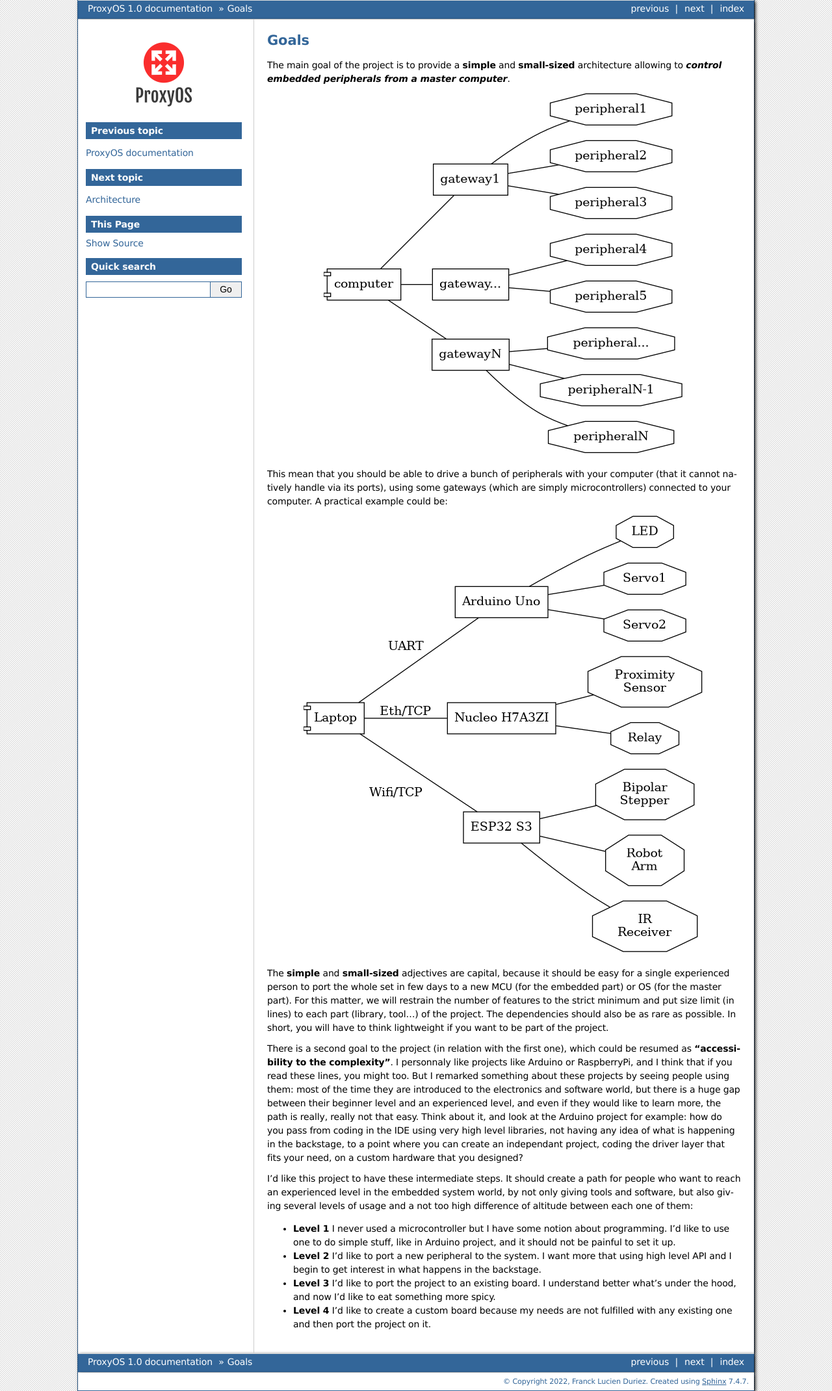
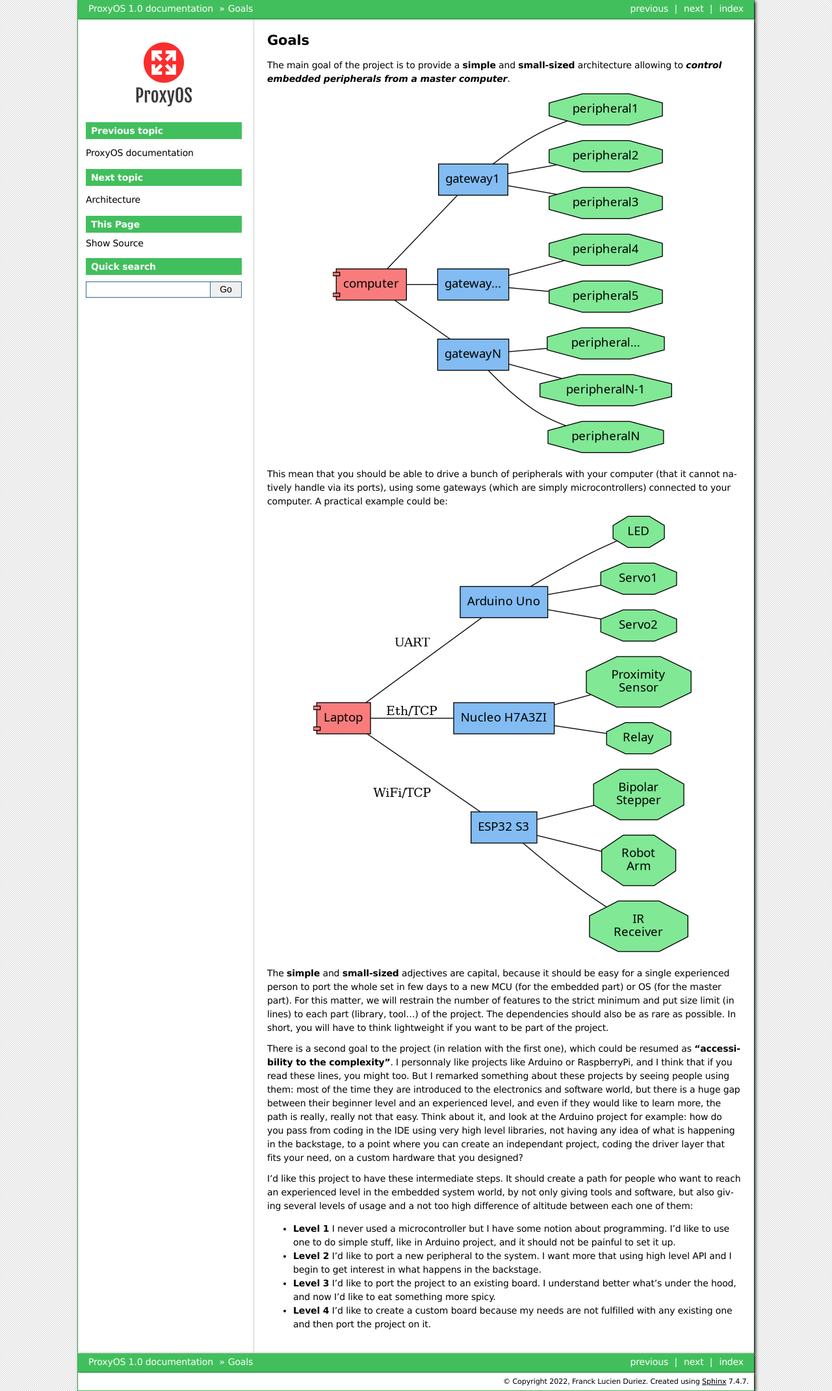
Before and after one commit to ProxyOS/documentation, a Sphinx documentation site: the page built from source/goals.rst, in a window 1280 px wide. Shown: the whole page at 65% size. Built offline with Sphinx 7.4.7, drawn with Linux system fonts in a browser that asks for light colours.

Commit message:
theme: customize html theme

```diff
--- a/source/_static/css/proxyos.css
+++ b/source/_static/css/proxyos.css
@@ -1,11 +1,37 @@
 :root {
   --navigation-width: 240px;
   --body-max-width: 800px;
+  --neutral-color:  black;
+  --primary-color: #42BF5D;
+  --secondary-color: #336699;
 }
 
 body {
   max-width: fit-content;
   margin: auto;
+  border-right: 1px solid var(--primary-color);
+  border-left: 1px solid var(--primary-color);
+}
+
+div.related ul,
+div.sphinxsidebar h1,
+div.sphinxsidebar h2,
+div.sphinxsidebar h3,
+div.sphinxsidebar h4 {
+  background-color: var(--primary-color);
+  border: 1px solid var(--primary-color);
+}
+
+h2, div.footer {
+  border-bottom: 1px solid var(--primary-color);
+}
+
+h1, h2, h3, a, a:hover, div.footer a, div.footer {
+  color: var(--neutral-color);
+}
+
+div.admonition p.admonition-title {
+  background-color: var(--primary-color);
 }
 
 div.sphinxsidebar {
--- a/source/goals.rst
+++ b/source/goals.rst
@@ -9,16 +9,17 @@
 
   graph abstract {
     rankdir="LR"
+    node [ fontname="Lucida Grande" ]
 
     subgraph Computer {
       rank=same
-      node [ shape=component ]
+      node [ shape=component, style=filled, fillcolor="#f97c7c" ]
       pc [label="computer"]
     }
 
     subgraph Gateway {
       rank=same
-      node [ shape=box ]
+      node [ shape=box, style=filled, fillcolor="#82bcf2" ]
       g1 [label="gateway1"]
       gx [label="gateway..."]
       gn [label="gatewayN"]
@@ -26,7 +27,7 @@
 
     subgraph Peripheral {
       rank=same
-      node [ shape=octagon ]
+      node [ shape=octagon, style=filled, fillcolor="#81e896" ]
 
       p1   [label="peripheral1"]
       p2   [label="peripheral2"]
@@ -54,16 +55,17 @@
 
   graph abstract {
     rankdir="LR"
+    node [ fontname="Lucida Grande" ]
 
     subgraph Computer {
       rank=same
-      node [ shape=component ]
+      node [ shape=component, style=filled, fillcolor="#f97c7c" ]
       pc [label="Laptop"]
     }
 
     subgraph Gateway {
       rank=same
-      node [ shape=box ]
+      node [ shape=box, style=filled, fillcolor="#82bcf2" ]
       g1 [label="Arduino Uno"]
       gx [label="Nucleo H7A3ZI"]
       gn [label="ESP32 S3"]
@@ -71,7 +73,7 @@
 
     subgraph Peripheral {
       rank=same
-      node [ shape=octagon ]
+      node [ shape=octagon, style=filled, fillcolor="#81e896" ]
 
       p1   [label="LED"]
       p2   [label="Servo1"]
@@ -85,7 +87,7 @@
 
     pc -- g1 [label="UART"]
     pc -- gx [label="Eth/TCP"]
-    pc -- gn [taillabel="Wifi/TCP", labeldistance=8]
+    pc -- gn [taillabel="WiFi/TCP", labeldistance=8]
 
     g1 -- { p1 p2 p3 }
     gx -- { p4 p5 }
```
